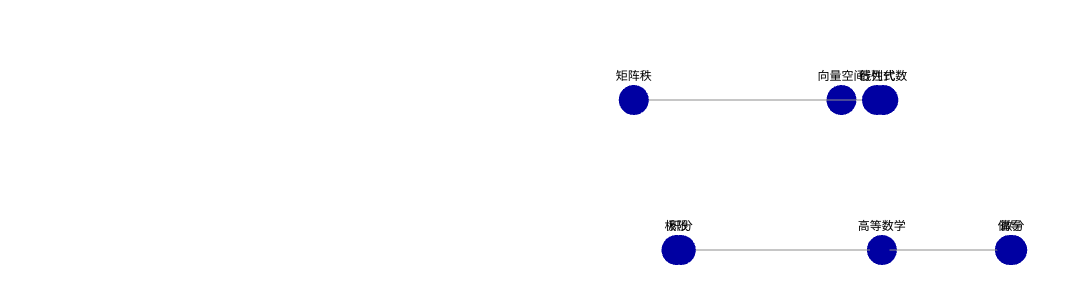
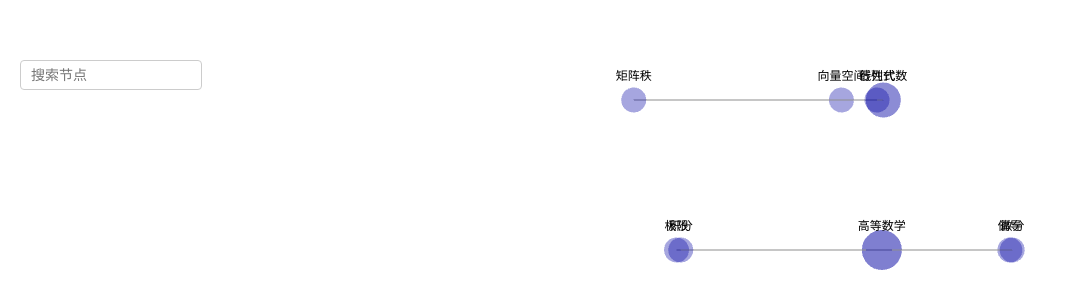
Before and after one commit to freegoxing/knowledge-graph, a React (Vite) app: page / in a window 1280 px wide. Shown: the top 308 px of the page, without its empty margins (0-1071 px from the left). Built offline with nearby package versions, Linux system fonts and the light colour scheme.

Commit message:
加上搜索功能

```diff
--- a/index.html
+++ b/index.html
@@ -4,7 +4,6 @@
 <head>
     <meta charset="UTF-8" />
     <title>知识图谱展示</title>
-
 </head>
 <body>
 <div id="root"></div>
--- a/src/App.jsx
+++ b/src/App.jsx
@@ -1,16 +1,47 @@
-import React from 'react'
+import React, { useState, useRef, useEffect } from 'react'
 import { Canvas } from '@react-three/fiber'
 import { OrbitControls } from '@react-three/drei'
 import Graph from './Graph'
+import SearchBox from './SearchBox'
 
 export default function App() {
+    const [searchNodeId, setSearchNodeId] = useState(null)
+    const [graphReady, setGraphReady] = useState(false)
+    const graphRef = useRef()
+
+    // 检查 Graph 是否加载完成（graphRef.current.data 是否存在）
+    useEffect(() => {
+        const interval = setInterval(() => {
+            if (
+                graphRef.current?.data &&
+                graphRef.current?.positions &&
+                graphRef.current?.camera
+            ) {
+                setGraphReady(true)
+                clearInterval(interval)
+            }
+        }, 100)
+
+        return () => clearInterval(interval)
+    }, [])
+
     return (
         <>
+            {/* 等 graph 初始化后再渲染 SearchBox */}
+            {graphReady && (
+                <SearchBox
+                    data={graphRef.current.data}
+                    positions={graphRef.current.positions}
+                    camera={graphRef.current.camera}
+                    setSearchNodeId={setSearchNodeId}
+                />
+            )}
+
             <Canvas orthographic camera={{ zoom: 50, position: [0, 0, 100] }}>
                 <ambientLight />
                 <pointLight position={[10, 10, 10]} />
                 <OrbitControls />
-                <Graph />
+                <Graph ref={graphRef} highlightedNodeId={searchNodeId} />
             </Canvas>
         </>
     )
--- a/src/Graph.jsx
+++ b/src/Graph.jsx
@@ -1,17 +1,21 @@
-import React, { useState, useEffect, useRef } from 'react'
-import { forceSimulation, forceManyBody, forceLink, forceCenter } from 'd3-force'
-import Node from './components/Node'
+import React, { useState, useEffect, useImperativeHandle, forwardRef } from 'react'
+import { useThree } from '@react-three/fiber'
+import DraggableNode from './components/DraggableNode'
 import Edge from './components/Edge'
-import DraggableNode from './components/DraggableNode'
-
 
 // 计算每层的圆环半径
 const radiusPerLayer = 5;
 
-export default function Graph() {
+const Graph = forwardRef(({ highlightedNodeId }, ref) => {
     const [data, setData] = useState({ nodes: [], edges: [] })
-    // 存储节点实时位置，支持拖拽修改
     const [positions, setPositions] = useState({})
+    const { camera } = useThree()
+
+    useImperativeHandle(ref, () => ({
+        data,
+        positions,
+        camera
+    }))
 
     useEffect(() => {
         fetch('/graph.json')
@@ -47,7 +51,9 @@ export default function Graph() {
                         let cx = 0, cy = 0, cz = 0
                         if (parentPositions.length > 0) {
                             parentPositions.forEach(p => {
-                                cx += p[0]; cy += p[1]; cz += p[2]
+                                cx += p[0];
+                                cy += p[1];
+                                cz += p[2]
                             })
                             cx /= parentPositions.length
                             cy /= parentPositions.length
@@ -86,12 +92,20 @@ export default function Graph() {
         <group>
             {data.nodes.map(node => {
                 const position = positions[node.id] || [0, 0, 0]
+
+                // 计算节点连接数：只算出现次数（可以双向）
+                const degree = data.edges.filter(
+                    e => e.source === node.id || e.target === node.id
+                ).length
+
                 return (
                     <DraggableNode
                         key={node.id}
                         position={position}
                         label={node.label}
                         draggable={true}
+                        highlighted={highlightedNodeId === node.id}
+                        degree={degree}
                         onDrag={(pos) => onDragNode(node.id, pos)}
                     />
                 )
@@ -105,4 +119,6 @@ export default function Graph() {
             })}
         </group>
     )
-}
+})
+
+export default Graph
--- /dev/null
+++ b/src/SearchBox.jsx
@@ -0,0 +1,95 @@
+import React, { useState } from 'react'
+import './css/SearchBox.css'
+
+export default function SearchBox({ data, positions, camera, setSearchNodeId }) {
+    const [inputText, setInputText] = useState('')
+    const [suggestions, setSuggestions] = useState([])
+    const [selectedIndex, setSelectedIndex] = useState(-1) // 当前选中索引
+
+    const handleSearch = (label) => {
+        const targetLabel = label ?? inputText
+
+        if (!data || !positions || !camera) {
+            return
+        }
+
+        const found = data.nodes.find(n => n.label === targetLabel)
+        if (found) {
+            setSearchNodeId(found.id)
+            const pos = positions[found.id]
+            if (pos) {
+                camera.position.set(pos[0] + 5, pos[1] + 5, pos[2] + 5)
+                camera.lookAt(pos[0], pos[1], pos[2])
+            }
+        } else {
+            alert('未找到该节点')
+        }
+    }
+
+    const handleChange = (e) => {
+        const text = e.target.value
+        setInputText(text)
+
+        if (!data) return
+
+        const matched = data.nodes
+            .filter(n => n.label.toLowerCase().includes(text.toLowerCase()))
+            .slice(0, 5) // 最多展示5个匹配
+        setSuggestions(matched)
+    }
+
+    const handleKeyDown = (e) => {
+        if (suggestions.length === 0) return
+
+        if (e.key === 'ArrowDown') {
+            e.preventDefault()
+            const nextIndex = (selectedIndex + 1) % suggestions.length
+            setSelectedIndex(nextIndex)
+            setInputText(suggestions[nextIndex].label)
+        } else if (e.key === 'ArrowUp') {
+            e.preventDefault()
+            const nextIndex = (selectedIndex - 1 + suggestions.length) % suggestions.length
+            setSelectedIndex(nextIndex)
+            setInputText(suggestions[nextIndex].label)
+        } else if (e.key === 'Enter') {
+            e.preventDefault()
+            if (selectedIndex >= 0 && selectedIndex < suggestions.length) {
+                handleSearch(suggestions[selectedIndex].label)
+            } else {
+                handleSearch()
+            }
+            setSuggestions([]) // 回车后清除建议列表
+        }
+    }
+
+        return (
+        <div className="search-box-container">
+            <input
+                className="search-box"
+                type="text"
+                placeholder="搜索节点"
+                value={inputText}
+                onChange={handleChange}
+                onKeyDown={handleKeyDown}  // 这里改为用 handleKeyDown
+            />
+
+            {suggestions.length > 0 && (
+                <ul className="suggestions">
+                    {suggestions.map((node, index) => (
+                        <li
+                            key={node.id}
+                            onClick={() => {
+                                handleSearch(node.label)
+                                setInputText(node.label)
+                                setSuggestions([])
+                            }}
+                            className={index === selectedIndex ? 'selected' : ''}
+                        >
+                            {node.label}
+                        </li>
+                    ))}
+                </ul>
+            )}
+        </div>
+    )
+}
--- a/src/components/DraggableNode.jsx
+++ b/src/components/DraggableNode.jsx
@@ -3,7 +3,7 @@ import { useThree } from '@react-three/fiber'
 import { Html } from '@react-three/drei'
 import * as THREE from 'three'
 
-export default function DraggableNode({ id, position, onDrag, label }) {
+export default function DraggableNode({ position, onDrag, label, highlighted, degree = 0 }) {
     const meshRef = useRef()
     const { camera } = useThree()
     const [dragging, setDragging] = useState(false)
@@ -16,13 +16,16 @@ export default function DraggableNode({ id, position, onDrag, label }) {
         event.stopPropagation()
         setDragging(true)
 
+        // 计算拖拽平面，垂直于相机视线，经过当前节点位置
         plane.current.setFromNormalAndCoplanarPoint(
             camera.getWorldDirection(new THREE.Vector3()).negate(),
             meshRef.current.position
         )
 
         raycaster.current.setFromCamera(event.pointer, camera)
-        raycaster.current.ray.intersectPlane(plane.current, intersection)
+        // 注意这里必须传入 intersection.current，而不是 intersection
+        raycaster.current.ray.intersectPlane(plane.current, intersection.current)
+
         setOffset(intersection.current.clone().sub(meshRef.current.position))
     }
 
@@ -31,7 +34,7 @@ export default function DraggableNode({ id, position, onDrag, label }) {
         event.stopPropagation()
 
         raycaster.current.setFromCamera(event.pointer, camera)
-        if (raycaster.current.ray.intersectPlane(plane.current, intersection)) {
+        if (raycaster.current.ray.intersectPlane(plane.current, intersection.current)) {
             const newPos = intersection.current.clone().sub(offset)
             onDrag([newPos.x, newPos.y, newPos.z])
         }
@@ -41,6 +44,12 @@ export default function DraggableNode({ id, position, onDrag, label }) {
         event.stopPropagation()
         setDragging(false)
     }
+
+    // 半径范围 0.2 - 2，随 degree 变化
+    const radius = Math.min(0.2 + degree * 0.05, 2)
+
+    // 透明度，选中时为1，未选中时最低0.3，最高1
+    const opacity = highlighted ? 1 : Math.min(0.3 + degree * 0.05, 1)
 
     return (
         <mesh
@@ -53,12 +62,16 @@ export default function DraggableNode({ id, position, onDrag, label }) {
             castShadow
             receiveShadow
         >
-            <sphereGeometry args={[0.3, 16, 16]} />
-            <meshStandardMaterial color="blue" />
+            <sphereGeometry args={[radius, 16, 16]} />
+            <meshStandardMaterial
+                color={highlighted ? 'hotpink' : 'blue'}
+                transparent={true}
+                opacity={opacity}
+            />
 
-            {/* Html文字显示 */}
+            {/* 球体上方显示标签 */}
             <Html
-                position={[0, 0.5, 0]}  // 球体上方一点
+                position={[0, 0.5, 0]}
                 center
                 style={{
                     pointerEvents: 'none',
@@ -69,6 +82,7 @@ export default function DraggableNode({ id, position, onDrag, label }) {
                     whiteSpace: 'nowrap',
                     borderRadius: '4px',
                 }}
+                occlude={false}
             >
                 {label}
             </Html>
--- a/src/components/Node.jsx
+++ /dev/null
@@ -1,22 +0,0 @@
-import React from 'react'
-import { Text } from '@react-three/drei'
-
-export default function Node({ position, label }) {
-    return (
-        <group position={position}>
-            <mesh>
-                <sphereGeometry args={[0.5, 32, 32]} />
-                <meshStandardMaterial color="skyblue" />
-            </mesh>
-            <Text
-                position={[0, 1, 0]} // 文字在球体上方
-                fontSize={0.3}
-                color="black"
-                anchorX="center"
-                anchorY="middle"
-            >
-                {label}
-            </Text>
-        </group>
-    )
-}
--- /dev/null
+++ b/src/css/SearchBox.css
@@ -0,0 +1,38 @@
+.search-box-container {
+    position: absolute;
+    top: 60px;
+    left: 20px;
+    z-index: 10;
+    width: 160px;
+}
+
+.search-box {
+    width: 100%;
+    padding: 6px 10px;
+    font-size: 14px;
+    border-radius: 4px;
+    border: 1px solid #ccc;
+}
+
+.suggestions {
+    list-style: none;
+    margin: 0;
+    padding: 0;
+    background: white;
+    border: 1px solid #ccc;
+    border-top: none;
+    max-height: 150px;
+    overflow-y: auto;
+    font-size: 14px;
+}
+
+.suggestions li {
+    padding: 6px 10px;
+    cursor: pointer;
+}
+
+.suggestions li:hover,
+.suggestions li.selected {
+    background-color: #007bff;
+    color: white;
+}
```
